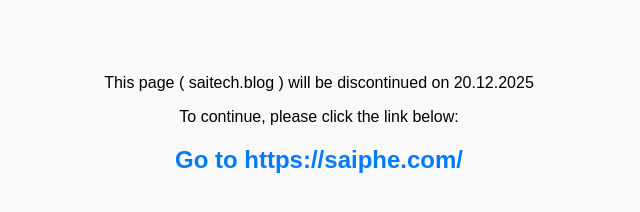
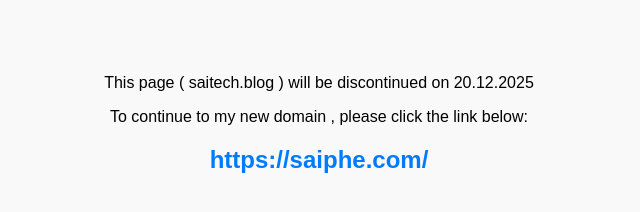
Before and after one commit to saipheblue/redirect-blog, a plain HTML site: page index.html in a window 1280 px wide. Shown: the whole page, without its empty margins (321-961 px from the left). Drawn offline with Linux system fonts and the light colour scheme.

Commit message:
Update index.html

```diff
--- a/index.html
+++ b/index.html
@@ -22,7 +22,7 @@
   </head>
   <body>
     <p>This page ( saitech.blog ) will be discontinued on 20.12.2025</p>
-    <p>To continue, please click the link below:</p>
-    <h2><a href="https://saiphe.com/">Go to https://saiphe.com/</a></h2>
+    <p>To continue to my new domain , please click the link below:</p>
+    <h2><a href="https://saiphe.com/">https://saiphe.com/</a></h2>
   </body>
 </html>
```
